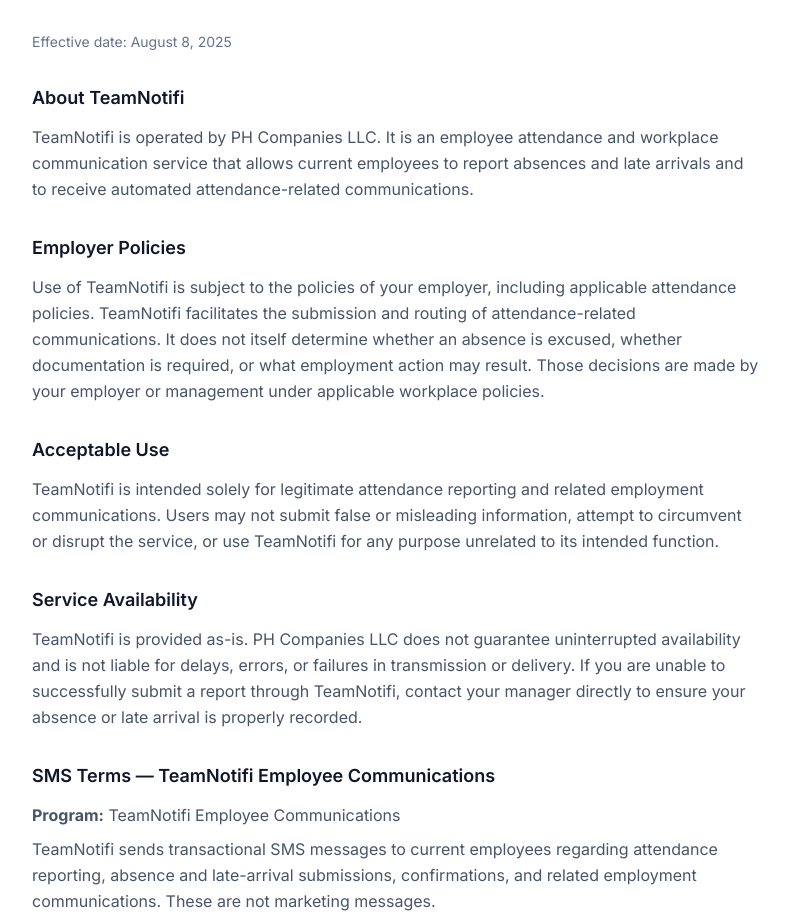
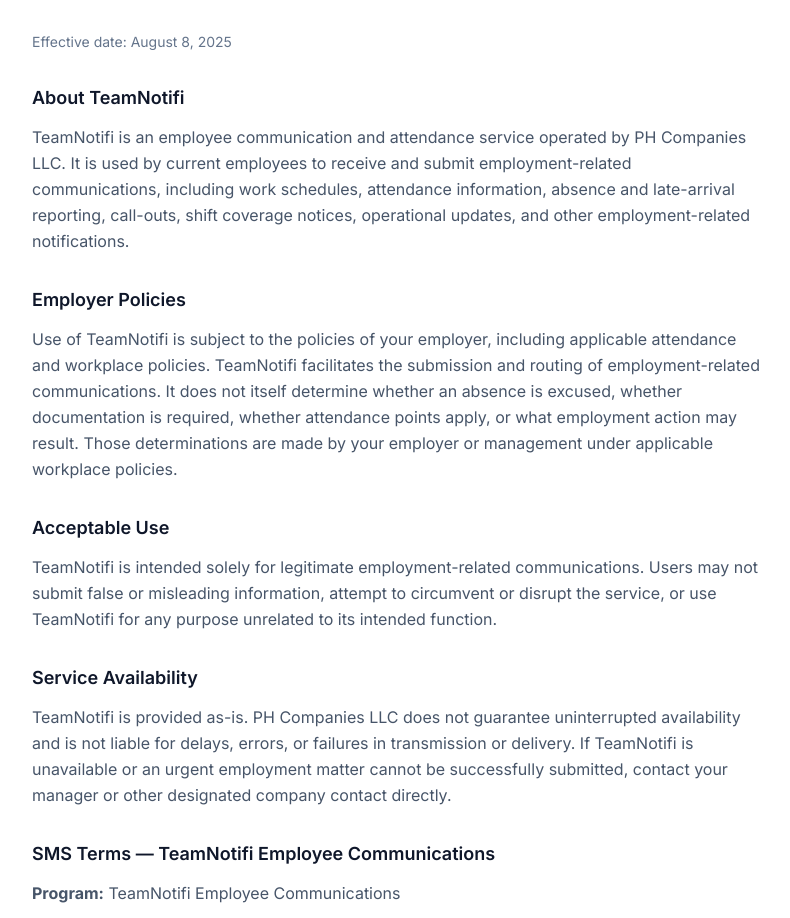
Before and after one commit to mdermer19/teamnotifi, a React (Vite) app in the folder apps/dashboard/: page /terms in a window 1280 px wide. Shown: the part 140-1058 px from the top of the page, without its empty margins (244-1034 px from the left). Built offline with nearby package versions, Linux system fonts and the light colour scheme.

Commit message:
Broaden privacy and terms to reflect full employee SMS program scope

```diff
--- a/apps/dashboard/src/pages/Privacy.jsx
+++ b/apps/dashboard/src/pages/Privacy.jsx
@@ -9,20 +9,24 @@
 
       <Section heading="About TeamNotifi">
         <p>
-          TeamNotifi is operated by PH Companies LLC. It is an internal employee
-          attendance and workplace communication service used by current employees
-          to report absences and late arrivals and to receive related automated
-          communications.
+          TeamNotifi is an employee communication and attendance service operated
+          by PH Companies LLC. It is used by current employees to receive and
+          submit employment-related communications, including work schedules,
+          attendance information, absence and late-arrival reporting, call-outs,
+          shift coverage notices, operational updates, and other employment-related
+          notifications.
         </p>
       </Section>
 
       <Section heading="Information We Collect">
         <p>TeamNotifi may collect information necessary to provide the service, including:</p>
         <ul>
-          <li>Employee name and phone number</li>
-          <li>Employment and location information</li>
-          <li>Absence and late-arrival submissions</li>
-          <li>Communications submitted through the service</li>
+          <li>Employee name and mobile phone number</li>
+          <li>Employer, location, and workplace information</li>
+          <li>Schedule information where applicable</li>
+          <li>Attendance information, absence and late-arrival submissions, call-out and shift-coverage information</li>
+          <li>Messages or other information submitted through TeamNotifi</li>
+          <li>SMS consent, opt-in, and opt-out records</li>
           <li>Basic technical and log information necessary to operate and secure the service</li>
         </ul>
       </Section>
@@ -30,11 +34,12 @@
       <Section heading="How We Use Information">
         <p>Information collected through TeamNotifi is used to:</p>
         <ul>
-          <li>Provide and operate TeamNotifi</li>
-          <li>Process attendance-related submissions</li>
-          <li>Send transactional SMS communications and confirmations</li>
+          <li>Operate TeamNotifi and process employee workplace communications</li>
+          <li>Send transactional and employment-related SMS messages and confirmations</li>
+          <li>Communicate schedule, attendance, call-out, shift coverage, and operational information</li>
+          <li>Maintain records of SMS consent and preferences</li>
           <li>Support, secure, troubleshoot, and improve the service</li>
-          <li>Comply with legal obligations</li>
+          <li>Comply with applicable legal obligations</li>
         </ul>
       </Section>
 
@@ -47,9 +52,9 @@
           service and deliver SMS communications.
         </p>
         <p className="mt-3">
-          TeamNotifi sends transactional SMS messages related to attendance
-          reporting and workplace communications. These are not marketing
-          messages.
+          TeamNotifi sends transactional and employment-related SMS messages.
+          SMS consent information is not used for third-party marketing.
+          These are not marketing messages.
         </p>
       </Section>
 
--- a/apps/dashboard/src/pages/Terms.jsx
+++ b/apps/dashboard/src/pages/Terms.jsx
@@ -9,32 +9,33 @@
 
       <Section heading="About TeamNotifi">
         <p>
-          TeamNotifi is operated by PH Companies LLC. It is an employee
-          attendance and workplace communication service that allows current
-          employees to report absences and late arrivals and to receive
-          automated attendance-related communications.
+          TeamNotifi is an employee communication and attendance service operated
+          by PH Companies LLC. It is used by current employees to receive and
+          submit employment-related communications, including work schedules,
+          attendance information, absence and late-arrival reporting, call-outs,
+          shift coverage notices, operational updates, and other employment-related
+          notifications.
         </p>
       </Section>
 
       <Section heading="Employer Policies">
         <p>
           Use of TeamNotifi is subject to the policies of your employer,
-          including applicable attendance policies. TeamNotifi facilitates
-          the submission and routing of attendance-related communications.
-          It does not itself determine whether an absence is excused, whether
-          documentation is required, or what employment action may result.
-          Those decisions are made by your employer or management under
-          applicable workplace policies.
+          including applicable attendance and workplace policies. TeamNotifi
+          facilitates the submission and routing of employment-related
+          communications. It does not itself determine whether an absence is
+          excused, whether documentation is required, whether attendance points
+          apply, or what employment action may result. Those determinations are
+          made by your employer or management under applicable workplace policies.
         </p>
       </Section>
 
       <Section heading="Acceptable Use">
         <p>
-          TeamNotifi is intended solely for legitimate attendance reporting
-          and related employment communications. Users may not submit false
-          or misleading information, attempt to circumvent or disrupt the
-          service, or use TeamNotifi for any purpose unrelated to its
-          intended function.
+          TeamNotifi is intended solely for legitimate employment-related
+          communications. Users may not submit false or misleading information,
+          attempt to circumvent or disrupt the service, or use TeamNotifi for
+          any purpose unrelated to its intended function.
         </p>
       </Section>
 
@@ -42,10 +43,9 @@
         <p>
           TeamNotifi is provided as-is. PH Companies LLC does not guarantee
           uninterrupted availability and is not liable for delays, errors,
-          or failures in transmission or delivery. If you are unable to
-          successfully submit a report through TeamNotifi, contact your
-          manager directly to ensure your absence or late arrival is
-          properly recorded.
+          or failures in transmission or delivery. If TeamNotifi is unavailable
+          or an urgent employment matter cannot be successfully submitted,
+          contact your manager or other designated company contact directly.
         </p>
       </Section>
 
@@ -54,17 +54,26 @@
           <strong>Program:</strong> TeamNotifi Employee Communications
         </p>
         <p className="mt-2">
-          TeamNotifi sends transactional SMS messages to current employees
-          regarding attendance reporting, absence and late-arrival submissions,
-          confirmations, and related employment communications. These are not
-          marketing messages.
+          TeamNotifi is an employee communication service operated by PH
+          Companies LLC. TeamNotifi may send current employees
+          employment-related SMS messages including work schedules, attendance
+          information, absence and late-arrival reporting, call-outs, shift
+          coverage, confirmations, operational updates, and other
+          employment-related notifications. These are not marketing messages.
         </p>
         <ul className="mt-3">
-          <li>Message frequency varies based on your submissions and employer activity.</li>
+          <li>Message frequency varies.</li>
           <li>Message and data rates may apply.</li>
           <li>Reply <strong>STOP</strong> to opt out of SMS messages from TeamNotifi.</li>
-          <li>Reply <strong>HELP</strong> for help.</li>
+          <li>Reply <strong>HELP</strong> for assistance.</li>
           <li>Carriers are not liable for delayed or undelivered messages.</li>
+          <li>Consent to receive SMS messages is voluntary and is not a condition of employment.</li>
+          <li>
+            Opting out of SMS does not change your obligation to comply with
+            applicable workplace or attendance policies. If TeamNotifi is
+            unavailable or an urgent matter cannot be submitted, contact your
+            manager or other designated company contact directly.
+          </li>
         </ul>
         <p className="mt-3">
           For support, contact PH Companies LLC at <strong>404-885-8788</strong>.
```
